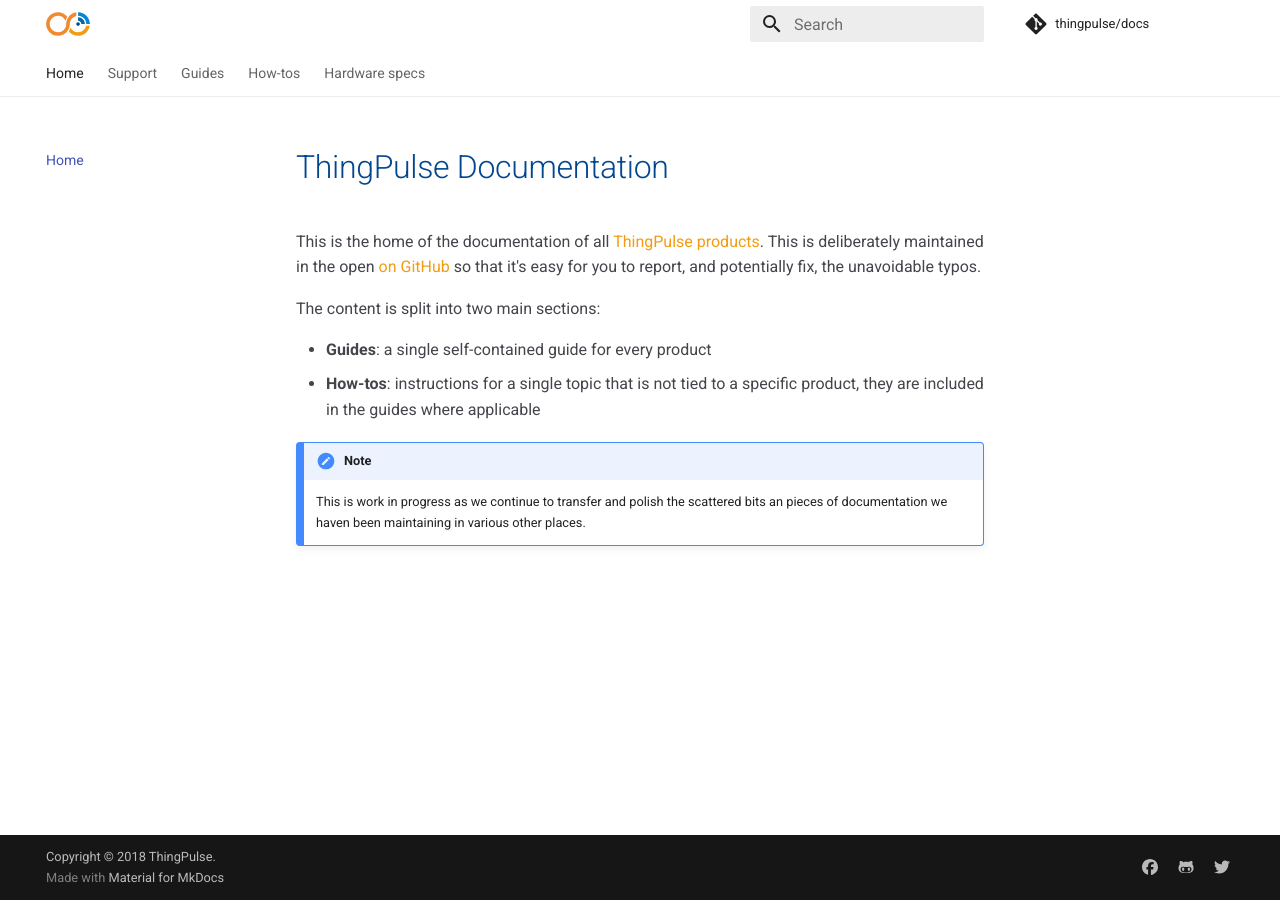
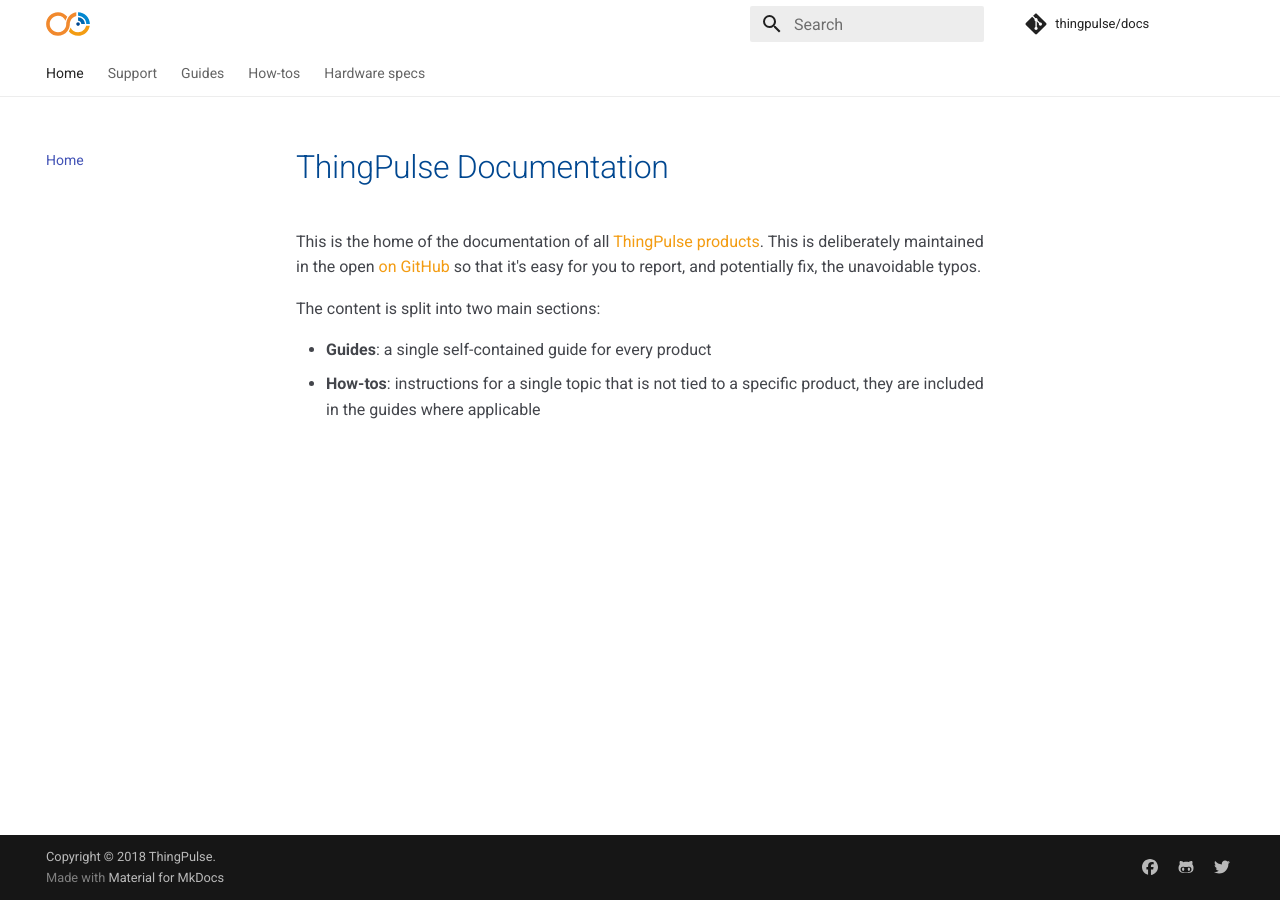
Before and after one commit to ThingPulse/docs, an MkDocs documentation site: the page built from docs/index.md, in a window 1280 px wide. Built offline with MkDocs 1.6.1 and Material for MkDocs 9.7.7, drawn with Linux system fonts in a browser that asks for light colours; comment, search, counter and statistics services are not loaded; old or Windows-style settings are respelled for this version of MkDocs.

```diff
--- a/docs/index.md
+++ b/docs/index.md
@@ -9,8 +9,3 @@ The content is split into two main sections:
 - **Guides**: a single self-contained guide for every product
 - **How-tos**: instructions for a single topic that is not tied to a specific product, they are included in the guides
 where applicable
-
-!!! note
-
-    This is work in progress as we continue to transfer and polish the scattered bits an pieces of documentation we
-    haven been maintaining in various other places.
--- a/mkdocs.yml
+++ b/mkdocs.yml
@@ -39,7 +39,7 @@ extra:
     - type: twitter
       link: https://twitter.com/thingpulse
 
-pages:
+nav:
   - Home: index.md
   - support.md
   - Guides:
--- a/requirements.txt
+++ b/requirements.txt
@@ -1,4 +1,4 @@
-mkdocs>=0.17.2
-mkdocs-material>=2.5.2
+mkdocs>=1.0
+mkdocs-material>=3.0.3
 markdown-include>=0.5.1
-pymdown-extensions>=4.9.1
+pymdown-extensions>=4.12.0
```
